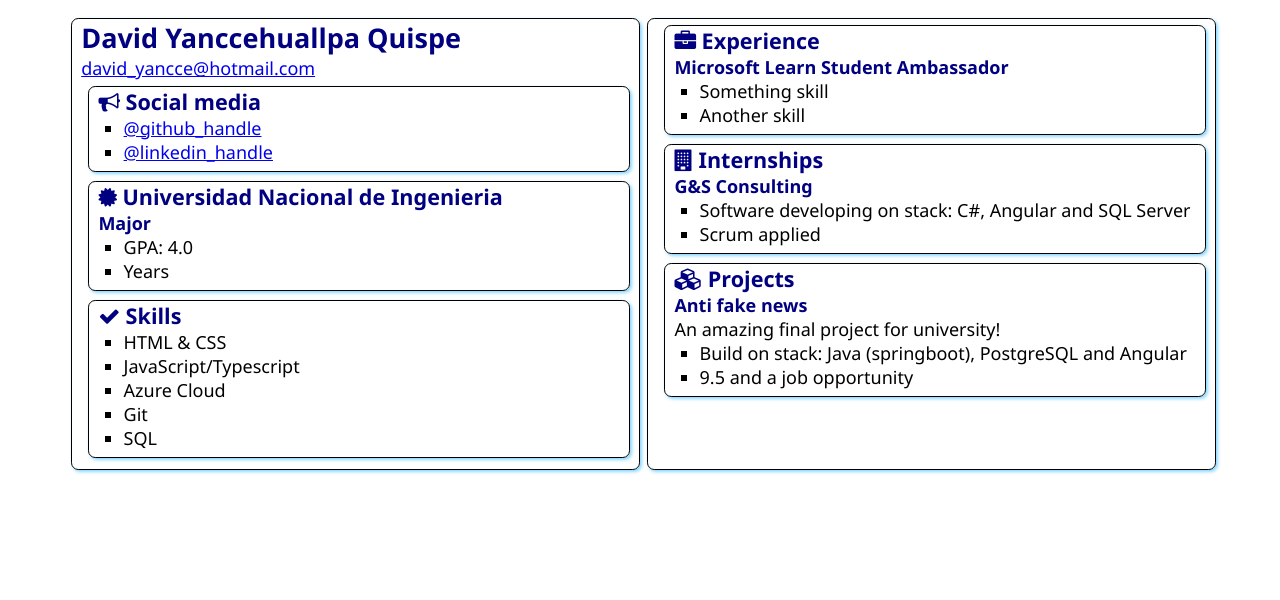
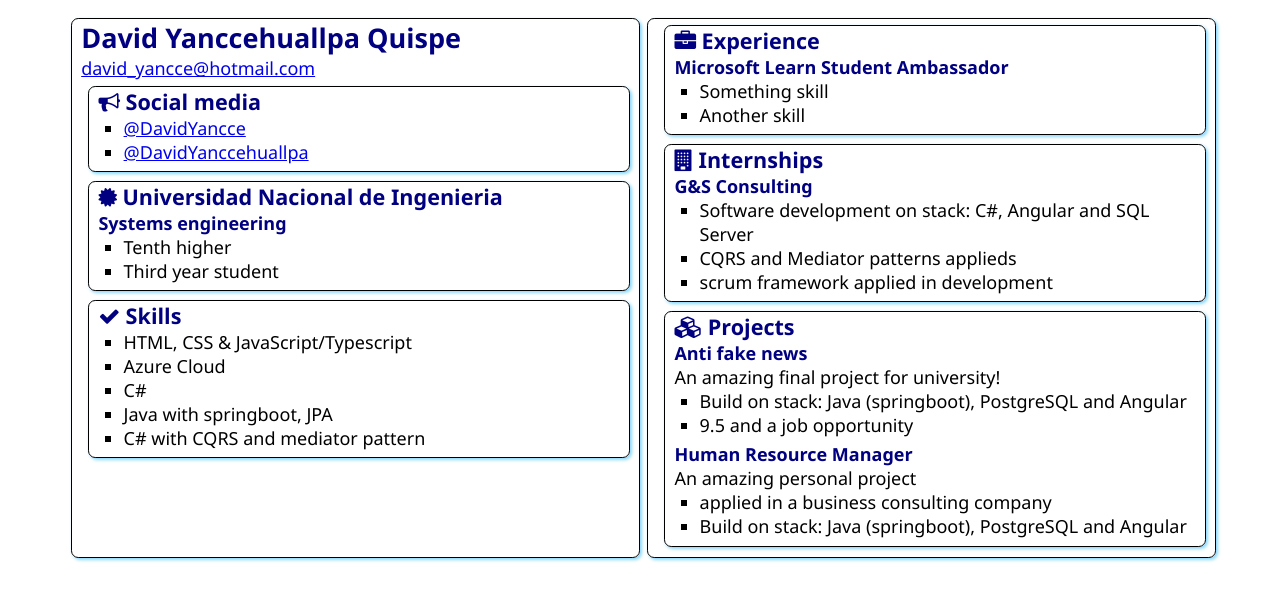
Before and after one commit to DavidYancce/SATechnicalOnboarding, a plain HTML site: page src/index.html in a window 1280 px wide. Drawn offline with Linux system fonts and the light colour scheme.

Commit message:
feat: something projects and personal info added

```diff
--- a/src/index.html
+++ b/src/index.html
@@ -1,5 +1,6 @@
 <!DOCTYPE html>
 <html lang="en">
+
 <head>
     <meta charset="UTF-8">
     <meta http-equiv="X-UA-Compatible" content="IE=edge">
@@ -9,6 +10,7 @@
     <link rel="stylesheet" href="style.css">
     <link rel="stylesheet" href="https://cdnjs.cloudflare.com/ajax/libs/font-awesome/4.7.0/css/font-awesome.min.css">
 </head>
+
 <body>
     <main>
         <article class="box">
@@ -21,8 +23,8 @@
                     Social media
                 </h2>
                 <ul>
-                    <li><a href="https://github.com/DavidYancce">@github_handle</a></li>
-                    <li><a href="https://linkedin.com/in/davidyanccehuallpa/">@linkedin_handle</a></li>
+                    <li><a href="https://github.com/DavidYancce">@DavidYancce</a></li>
+                    <li><a href="https://linkedin.com/in/davidyanccehuallpa/">@DavidYanccehuallpa</a></li>
                 </ul>
             </section>
 
@@ -32,10 +34,10 @@
                         <i class="fa fa-certificate" aria-hidden="true"></i>
                         Universidad Nacional de Ingenieria
                     </h2>
-                    <h3>Major</h3>
+                    <h3>Systems engineering</h3>
                     <ul>
-                        <li>GPA: 4.0</li>
-                        <li>Years</li>
+                        <li>Tenth higher</li>
+                        <li>Third year student</li>
                     </ul>
                 </div>
             </section>
@@ -46,11 +48,11 @@
                     Skills
                 </h2>
                 <ul>
-                    <li>HTML & CSS</li>
-                    <li>JavaScript/Typescript</li>
+                    <li>HTML, CSS & JavaScript/Typescript</li>
                     <li>Azure Cloud</li>
-                    <li>Git</li>
-                    <li>SQL</li>
+                    <li>C#</li>
+                    <li>Java with springboot, JPA</li>
+                    <li>C# with CQRS and mediator pattern</li>
                 </ul>
             </section>
         </article>
@@ -74,8 +76,9 @@
 
                 <h3>G&S Consulting</h3>
                 <ul>
-                    <li>Software developing on stack: C#, Angular and SQL Server</li>
-                    <li>Scrum applied</li>
+                    <li>Software development on stack: C#, Angular and SQL Server</li>
+                    <li>CQRS and Mediator patterns applieds</li>
+                    <li>scrum framework applied in development</li>
                 </ul>
             </section>
             <section class="box">
@@ -90,9 +93,16 @@
                     <li>Build on stack: Java (springboot), PostgreSQL and Angular</li>
                     <li>9.5 and a job opportunity</li>
                 </ul>
+                <h3>Human Resource Manager</h3>
+                <div>An amazing personal project</div>
+                <ul>
+                    <li>applied in a business consulting company</li>
+                    <li>Build on stack: Java (springboot), PostgreSQL and Angular</li>
+                </ul>
             </section>
         </article>
 
     </main>
 </body>
+
 </html>
```
